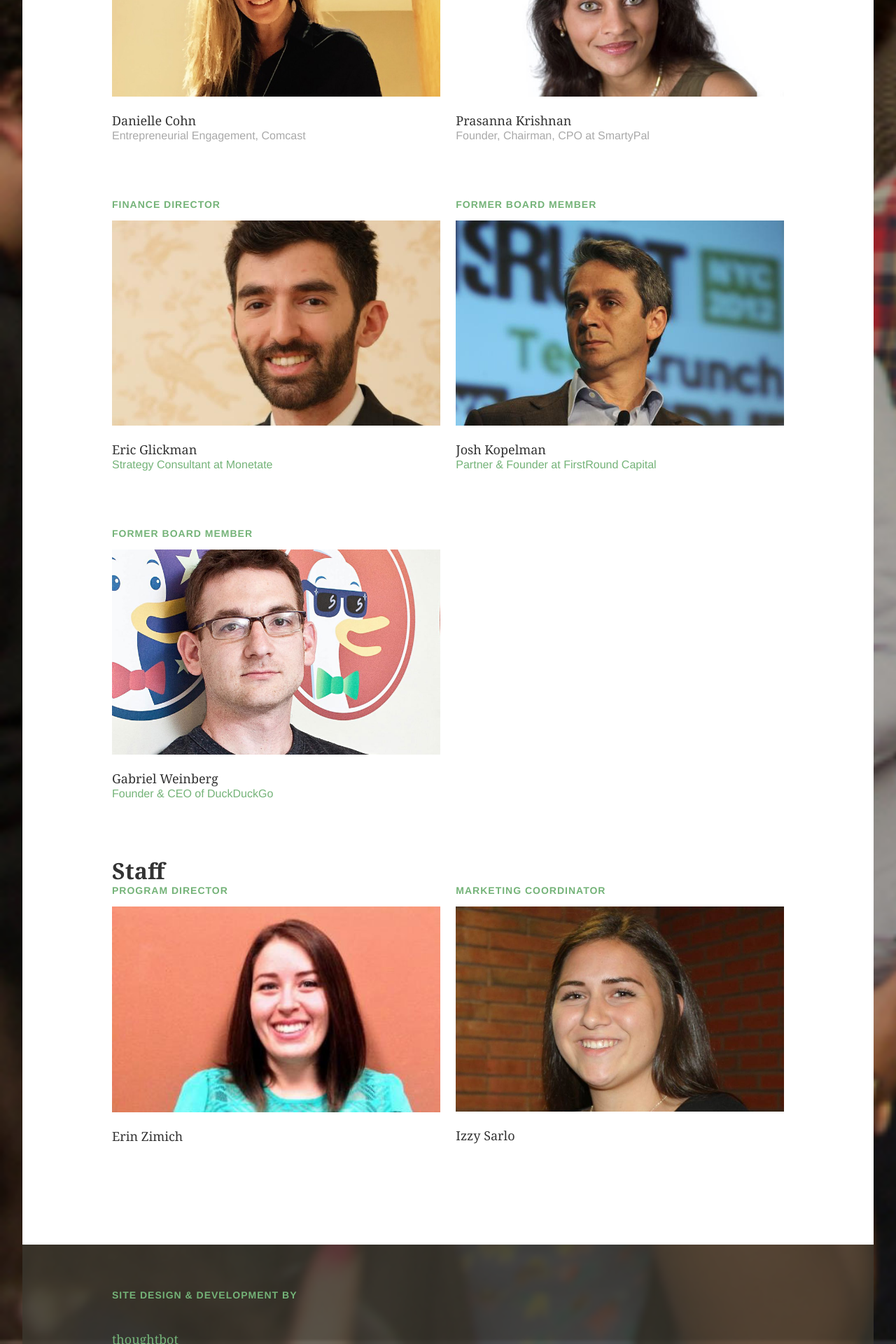
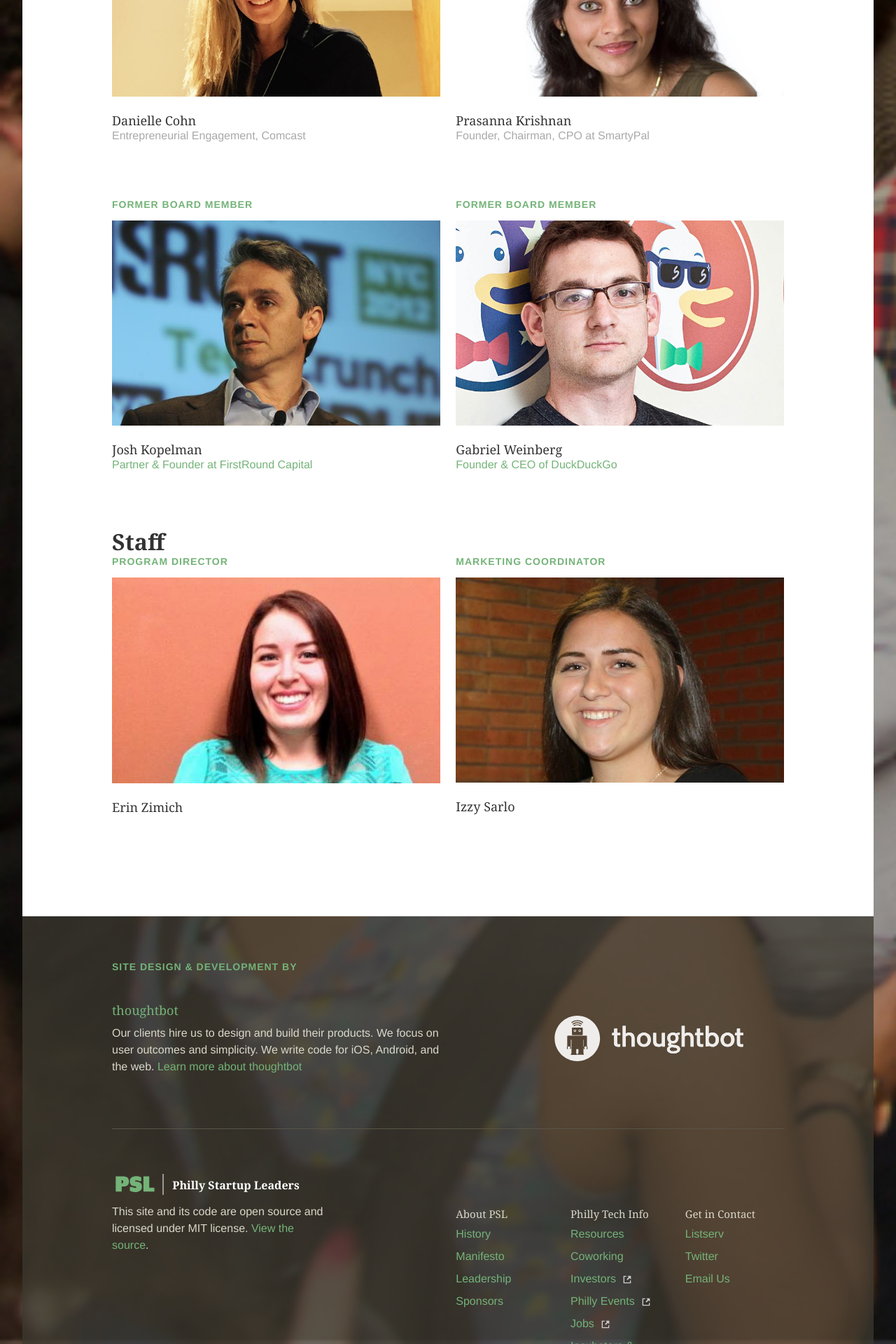
Before and after one commit to phillystartupleaders/psl, a Jekyll site: the page built from leadership/index.html, in a window 1280 px wide. Shown: the part 2284-4204 px from the top of the page at 70% size. Built offline with Jekyll 4.4.1, drawn with Linux system fonts in a browser that asks for light colours; nearby versions of some CDN libraries.

Commit message:
Remove Eric from board page.

```diff
--- a/leadership/index.html
+++ b/leadership/index.html
@@ -85,19 +85,6 @@ title: Our Leadership
   </li>
 
   <li>
-    <h2>Finance Director</h2>
-
-    <div class="photo">
-      <img src="{{ site.baseurl }}/images/leadership/eric.jpg" alt="Eric Glickman" />
-    </div>
-
-    <header>
-      <h3><a href="https://www.linkedin.com/in/ericmglickman/">Eric Glickman</a></h3>
-      <h4><a href="http://www.monetate.com/">Strategy Consultant at Monetate</a></h4>
-    </header>
-  </li>
-
-  <li>
     <h2>Former Board Member</h2>
 
     <div class="photo">
```
Also changed, not shown: images/leadership/eric.jpg (deleted).
